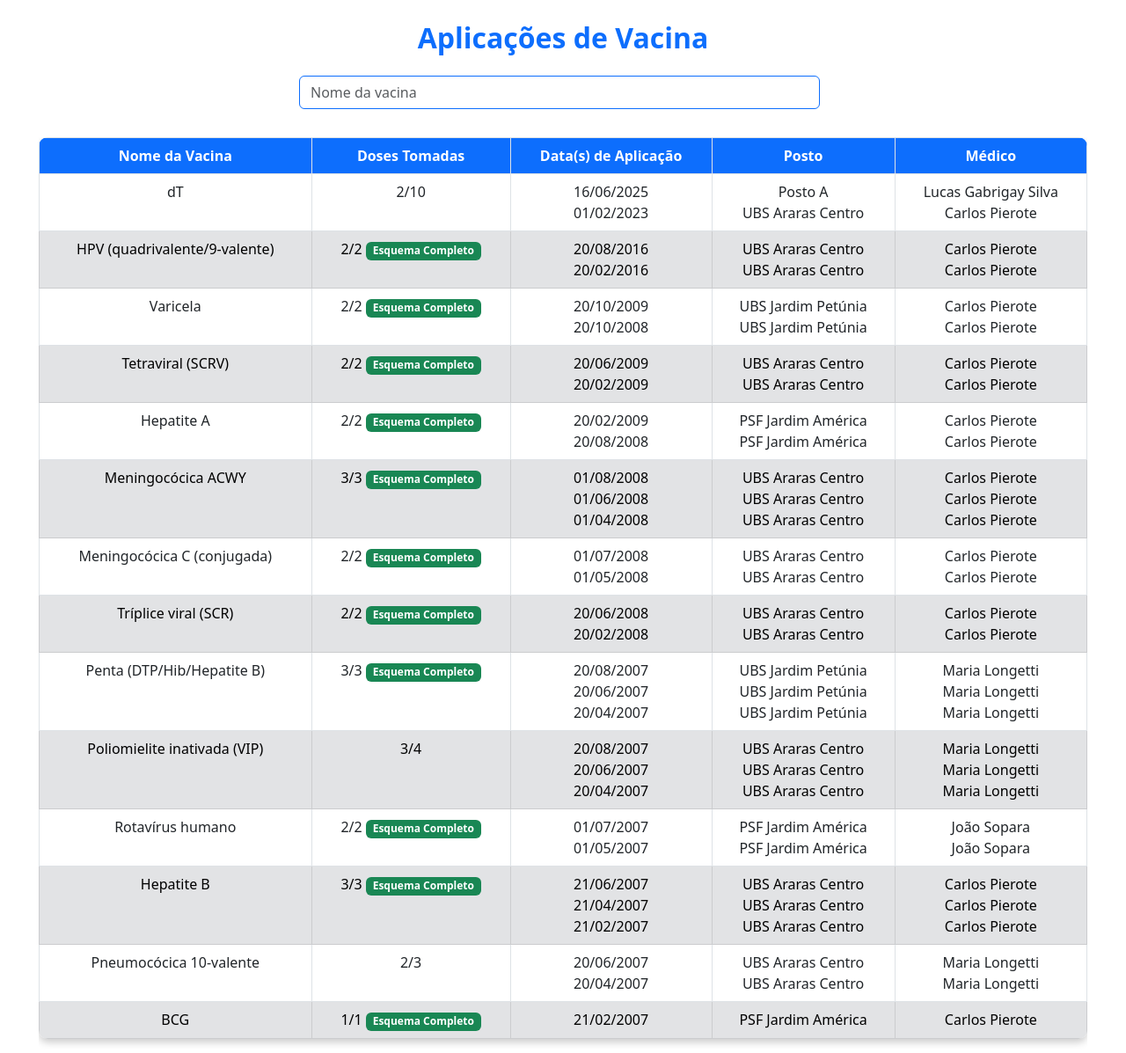
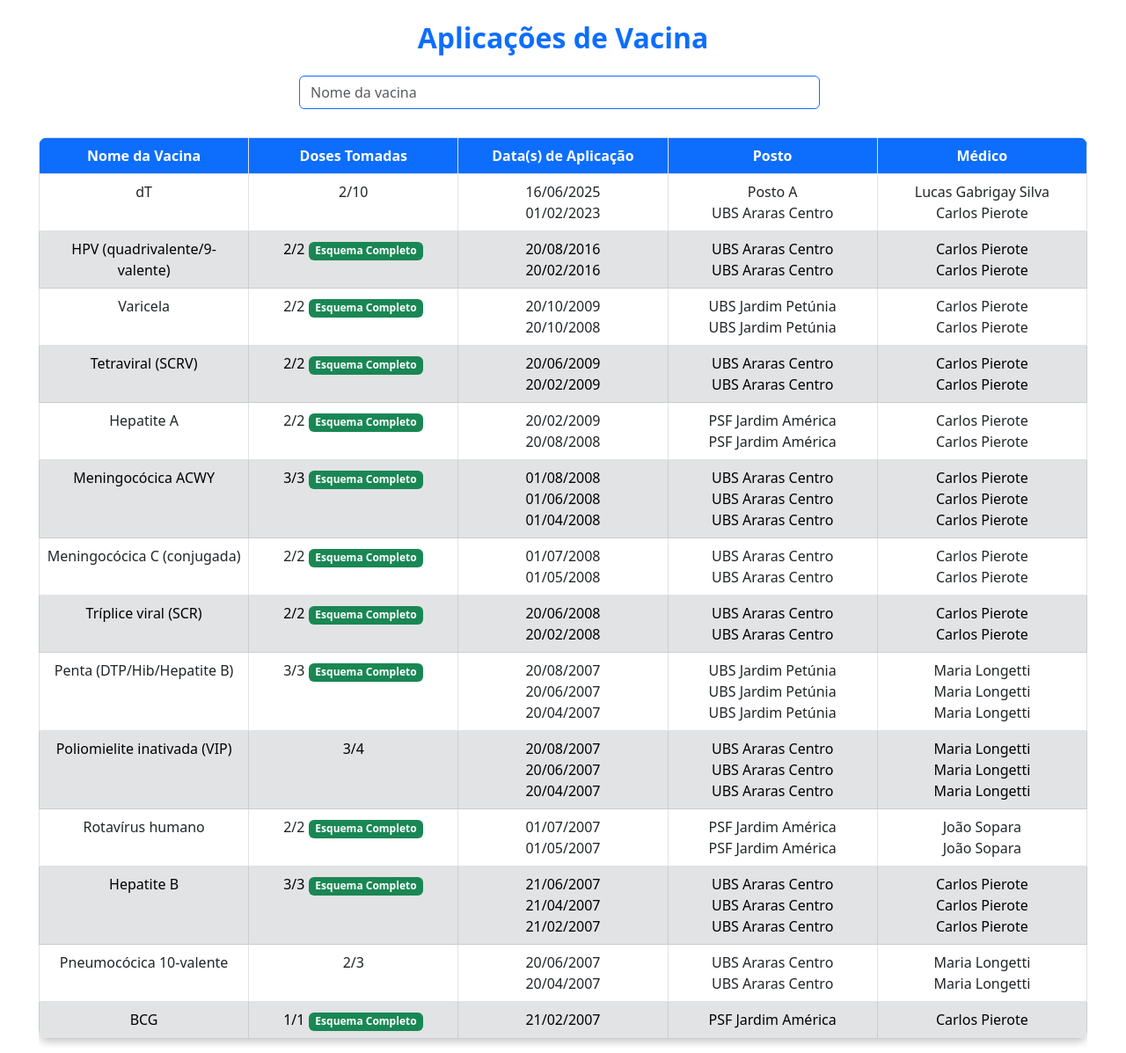
Before and after one commit to RafaelFavetta/DigitalVac, a PHP site: page /usuario/carteira_vac.php in a window 1280 px wide. Shown: the part 71-1268 px from the top of the page at 88% size. Run offline with PHP 8.4, Linux system fonts and the light colour scheme; a user stored in the database is signed in; data comes from the database, SQL or seed files in the repository.

Commit message:
tabela ajustada

```diff
--- a/usuario/carteira_vac.php
+++ b/usuario/carteira_vac.php
@@ -74,7 +74,7 @@ function renderTabelaCarteiraVac($vacinas)
     ob_start();
     ?>
     <div class="table-responsive">
-        <table class="table table-bordered text-center mx-auto">
+        <table class="table table-bordered text-center mx-auto tabela-vacinas">
             <thead>
                 <tr>
                     <th>Nome da Vacina</th>
@@ -201,6 +201,28 @@ if (
             min-width: 180px;
         }
 
+        /* Garante que a tabela mantenha largura fixa */
+        .tabela-vacinas {
+            width: 100%;
+            min-width: 900px; /* ajuste conforme necessário */
+            table-layout: fixed;
+        }
+
+        /* Garante que o campo de pesquisa não altere largura ao focar */
+        #searchInput {
+            width: 500px; /* ajuste conforme necessário */
+            max-width: 100%;
+            transition: none;
+            box-sizing: border-box;
+        }
+
+        /* Remove qualquer alteração de padding/borda ao focar */
+        #searchInput:focus {
+            outline: 2px solid #1976d2;
+            width: 500px;
+            box-sizing: border-box;
+        }
+
         @media (max-width: 800px) {
             .table {
                 font-size: 0.95rem;
```
